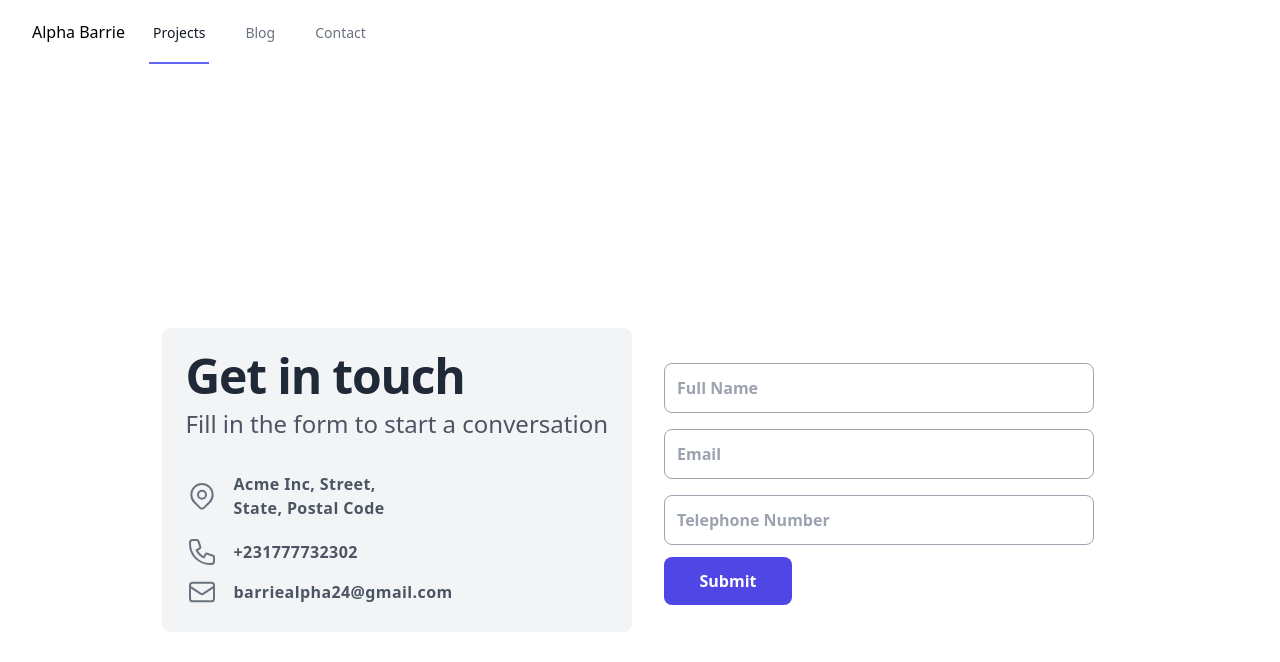
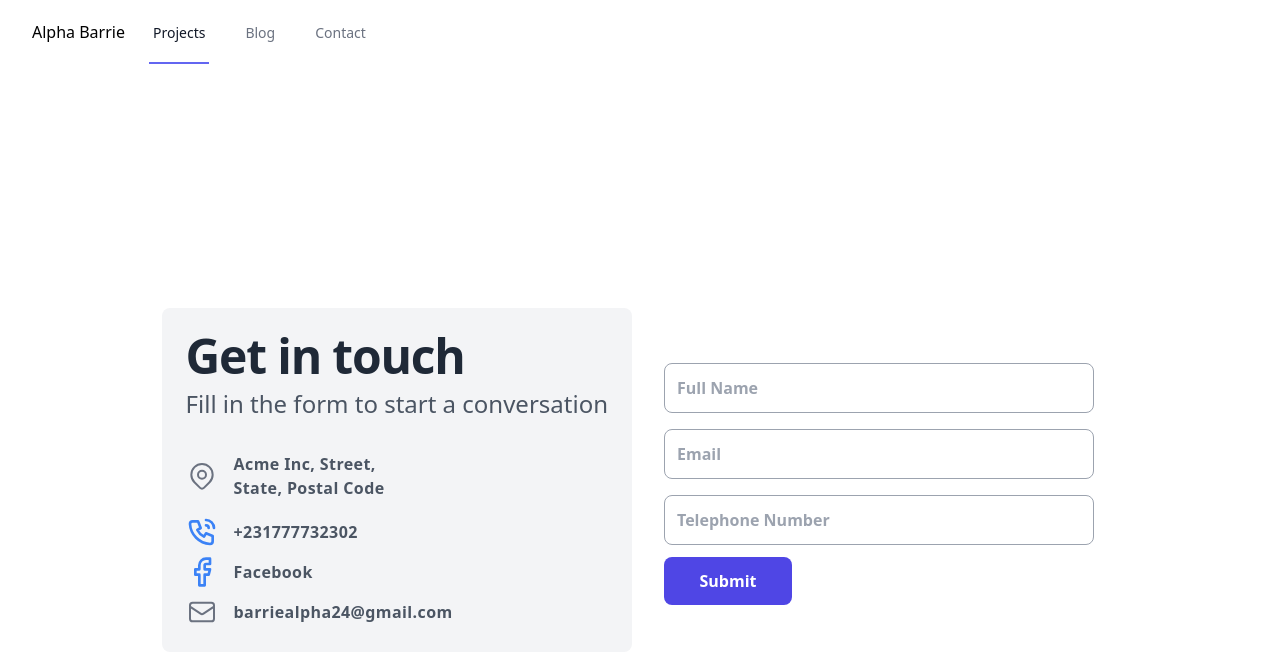
Before and after one commit to Alphabarrie98/my-portfolio, a React (Create React App) app: page /contact in a window 1280 px wide. Shown: the top 662 px of the page. Built offline with nearby package versions, Linux system fonts and the light colour scheme.

Commit message:
initial commit

```diff
--- a/src/routes/contact.js
+++ b/src/routes/contact.js
@@ -30,12 +30,18 @@ export default function Contact() {
                                 </div>
 
                                 <div class="flex items-center mt-4 text-gray-600 dark:text-gray-400">
-                                    <svg fill="none" stroke="currentColor" stroke-linecap="round" stroke-linejoin="round" stroke-width="1.5" viewBox="0 0 24 24" class="w-8 h-8 text-gray-500">
-                                        <path stroke-linecap="round" stroke-linejoin="round" stroke-width="1.5" d="M3 5a2 2 0 012-2h3.28a1 1 0 01.948.684l1.498 4.493a1 1 0 01-.502 1.21l-2.257 1.13a11.042 11.042 0 005.516 5.516l1.13-2.257a1 1 0 011.21-.502l4.493 1.498a1 1 0 01.684.949V19a2 2 0 01-2 2h-1C9.716 21 3 14.284 3 6V5z" />
-                                    </svg>
+                                <svg class="h-8 w-8 text-blue-500"  width="24" height="24" viewBox="0 0 24 24" stroke-width="2" stroke="currentColor" fill="none" stroke-linecap="round" stroke-linejoin="round">  <path stroke="none" d="M0 0h24v24H0z"/>  <path d="M5 4h4l2 5l-2.5 1.5a11 11 0 0 0 5 5l1.5 -2.5l5 2v4a2 2 0 0 1 -2 2a16 16 0 0 1 -15 -15a2 2 0 0 1 2 -2" />  <path d="M15 7a2 2 0 0 1 2 2" />  <path d="M15 3a6 6 0 0 1 6 6" /></svg>
                                     <div class="ml-4 text-md tracking-wide font-semibold w-40">
                                            +231777732302
                                     </div>
+                                </div>
+
+                                <div class="flex items-center mt-2 text-gray-600 dark:text-gray-400">
+                                <svg class="h-8 w-8 text-blue-500"  viewBox="0 0 24 24"  fill="none"  stroke="currentColor"  stroke-width="2"  stroke-linecap="round"  stroke-linejoin="round">  <path d="M18 2h-3a5 5 0 0 0-5 5v3H7v4h3v8h4v-8h3l1-4h-4V7a1 1 0 0 1 1-1h3z" /></svg>
+                                    <div class="ml-4 text-md tracking-wide font-semibold w-40">
+                                        <a href="https://web.facebook.com/Alpha.barrie.91/">Facebook</a>
+                                    </div><br></br>
+
                                 </div>
 
                                 <div class="flex items-center mt-2 text-gray-600 dark:text-gray-400">
```
